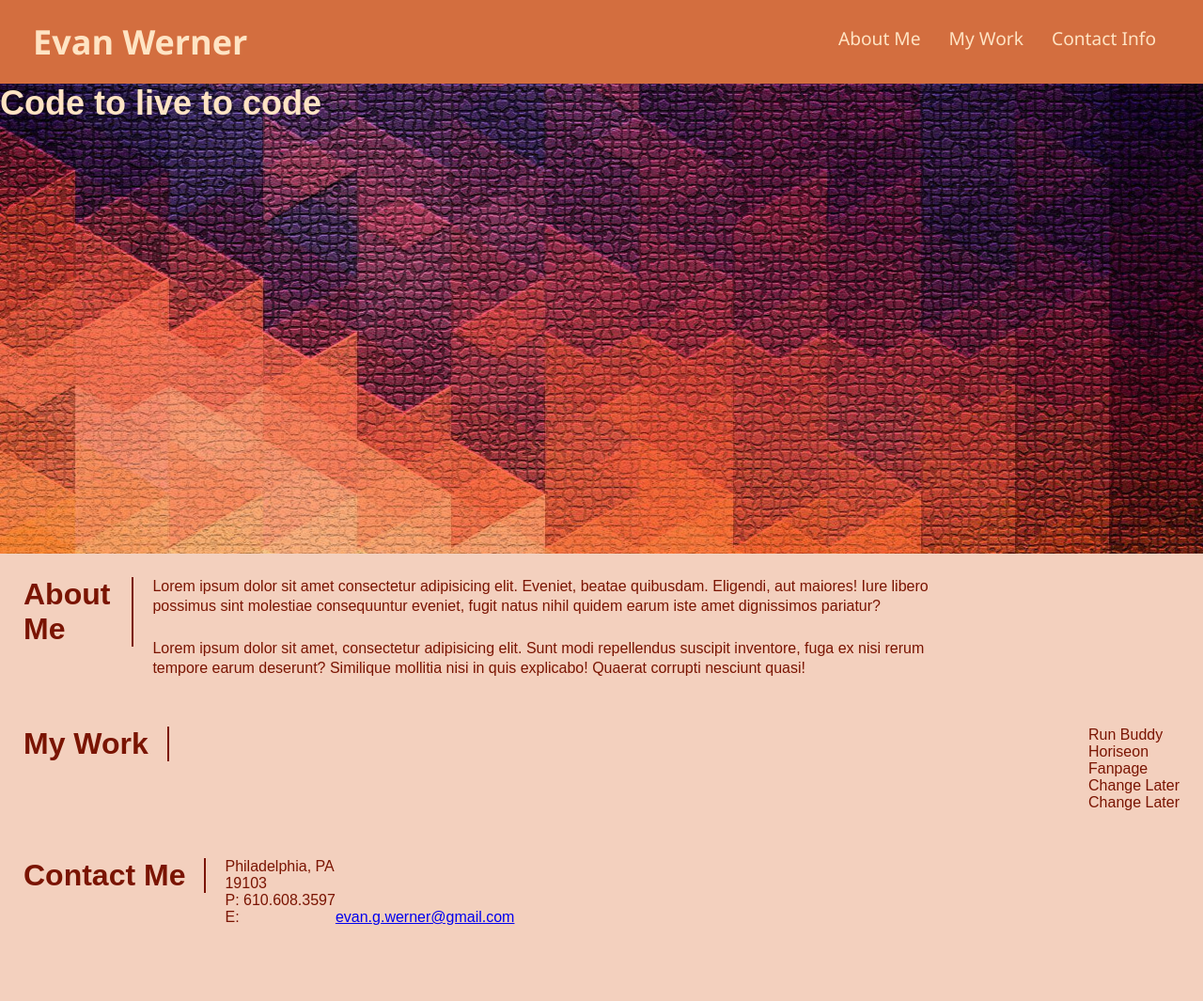
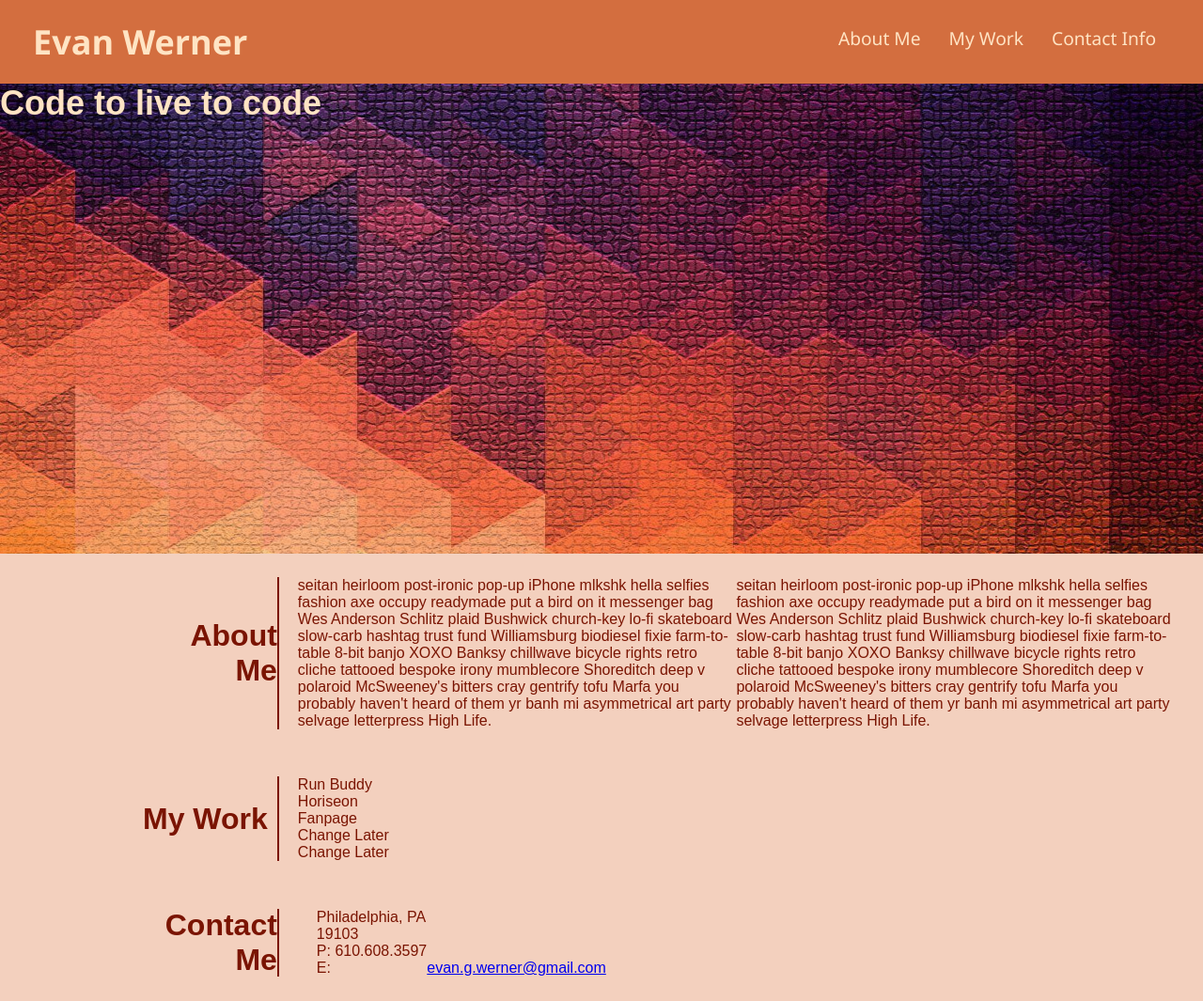
Before and after one commit to Evan-Wer/Portfolio, a plain HTML site: page Evan_Portfolio.html in a window 1280 px wide. Shown: the whole page at 94% size. Before the commit the page ends 1010 px from the top, so only its background shows below. Drawn offline with Linux system fonts and the light colour scheme.

Commit message:
added borders to body elements

```diff
--- a/Evan_Portfolio.html
+++ b/Evan_Portfolio.html
@@ -37,27 +37,44 @@
 
     <!--about me section-->
     <body>
+
+    <div class="container">
         <section id="about-me" class="about-me">
-            <div class="container">
-            <div>
+            <div class="item-container">
+                <div class="title-container">
                     <h2 class="section-title">About Me</h2>
                 </div>
-            <div class="bio">
+                <div class="content-container">
+
                     <p>
-                    Lorem ipsum dolor sit amet consectetur adipisicing elit. Eveniet, beatae quibusdam. Eligendi, aut maiores! Iure libero possimus sint molestiae consequuntur eveniet, fugit natus nihil quidem earum iste amet dignissimos pariatur?
+                    seitan heirloom post-ironic pop-up iPhone mlkshk hella selfies fashion axe occupy readymade put a bird on it
+                    messenger bag Wes Anderson Schlitz plaid Bushwick church-key lo-fi skateboard slow-carb hashtag trust fund
+                    Williamsburg biodiesel fixie farm-to-table 8-bit banjo XOXO Banksy chillwave bicycle rights retro cliche
+                    tattooed bespoke irony mumblecore Shoreditch deep v polaroid McSweeney's bitters cray gentrify tofu Marfa you
+                    probably haven't heard of them yr banh mi asymmetrical art party selvage letterpress High Life.
                     </p>
                     <br />
                     <p>
-                    Lorem ipsum dolor sit amet, consectetur adipisicing elit. Sunt modi repellendus suscipit inventore, fuga ex nisi rerum tempore earum deserunt? Similique mollitia nisi in quis explicabo! Quaerat corrupti nesciunt quasi!
+                    seitan heirloom post-ironic pop-up iPhone mlkshk hella selfies fashion axe occupy readymade put a bird on it
+                    messenger bag Wes Anderson Schlitz plaid Bushwick church-key lo-fi skateboard slow-carb hashtag trust fund
+                    Williamsburg biodiesel fixie farm-to-table 8-bit banjo XOXO Banksy chillwave bicycle rights retro cliche
+                    tattooed bespoke irony mumblecore Shoreditch deep v polaroid McSweeney's bitters cray gentrify tofu Marfa you
+                    probably haven't heard of them yr banh mi asymmetrical art party selvage letterpress High Life.
                     </p>
+
                 </div>
             </div>
         </section>
+    </div>
 
     <!--Work Projects-->
+    <div class ="container">
         <section id="my-work" class="my-work">
-        <div class="container"></div>
+        <div class="item-container">
+            <div class="title-container">
                 <h2 class="section-title">My Work</h2>
+            </div>
+            <div class="content-container">
                 <div class="projects-grid-wrap">
                     <div class="projects-grid-container">
                         <div class="project-grid-item box-1">Run Buddy</div>
@@ -68,16 +85,19 @@
                     </div>
                 </div>
             </div>
+        </div>
         </section>
+    </div>
 
     <!--Contact Information-->
+    <div class="container">
         <section id="contact-info" class="contact-info">
-        <div class="container">
-            <div>
+        <div class="item-container">
+            <div class="title-container">
                 <h2 class="section-title">Contact Me</h2>
             </div>
 
-            <div>
+            <div class="content-container">
                 <p>
                     Philadelphia, PA <br/>
                     19103<br />
@@ -87,6 +107,7 @@
             </div>
         </div>
         </section>
+    </div>
 
     </body>
     <footer>
--- a/assets/css/styles.css
+++ b/assets/css/styles.css
@@ -43,10 +43,6 @@ header nav ul li a {
     font-size: 1.5vw;
 }
 
-body {
-    color:
-}
-
 .hero {
     display: flex;
     flex-wrap: wrap;
@@ -72,24 +68,45 @@ body {
 }
 
 /* styling for Flex Container and Section Title*/
-.container {
+.container{
+    width: 100%;
+}
+
+.item-container {
+    width: 100%;
     display: flex;
+    align-items: center;
+    justify-content: space-between;
+    margin-left: 10%;
 }
+
+.title-container {
+    display: flex;
+    width: 15%;
+    align-items: flex-end;
+}
+
+.content-container {
+    display: flex;
+    width: 100%;
+    padding-left: 20px;
+    border-left: 2px solid;
+}
+
 
 .section-title {
     display: flex;
     font-size: 32px;
-    padding-right: 20px;
-    border-right: 2px solid;
-    text-align: left;
-    margin: 0 auto 35px 0;
+    text-align: right;
+    height: 100%;
 }
+
 /*end of styling for Flex Container and Section Titles*/
 
 
 /* styling for About Me */
 .about-me {
-    padding: 25px;
+    padding: 25px 30px;
     display: flex;
     align-items: flex-start;
     justify-content: flex-start;
@@ -97,20 +114,19 @@ body {
 }
 
 .bio {
-    padding-left: 20px;
+    padding: 0 20px 0 20px;
     display: flex;
     align-items: flex-start;
     justify-content: flex-start;
     flex-wrap: wrap;
     line-height: 1.3;
-    width: 100%;
-    margin-right: 20%;
+    width: 70%;
 }
 /* end of styling for About Me*/
 
 /* styling for My Work */
 .my-work {
-    padding: 25px;
+    padding: 25px 30px;
     display: flex;
     align-items: flex-start;
     justify-content: flex-start;
@@ -121,7 +137,7 @@ body {
 
 /* styling for Contact Section */
 .contact-info {
-    padding: 25px;
+    padding: 25px 30px;
     display: flex;
     align-items: flex-start;
     justify-content: flex-start;
@@ -129,7 +145,7 @@ body {
 }
 
 .contact-info p {
-    padding-left: 20px;
+    padding: 0 20px 0 20px;
     display: flex;
     align-items: flex-end;
     justify-content: flex-end;
```
Lines whose indentation alone changed are shown as unchanged.
